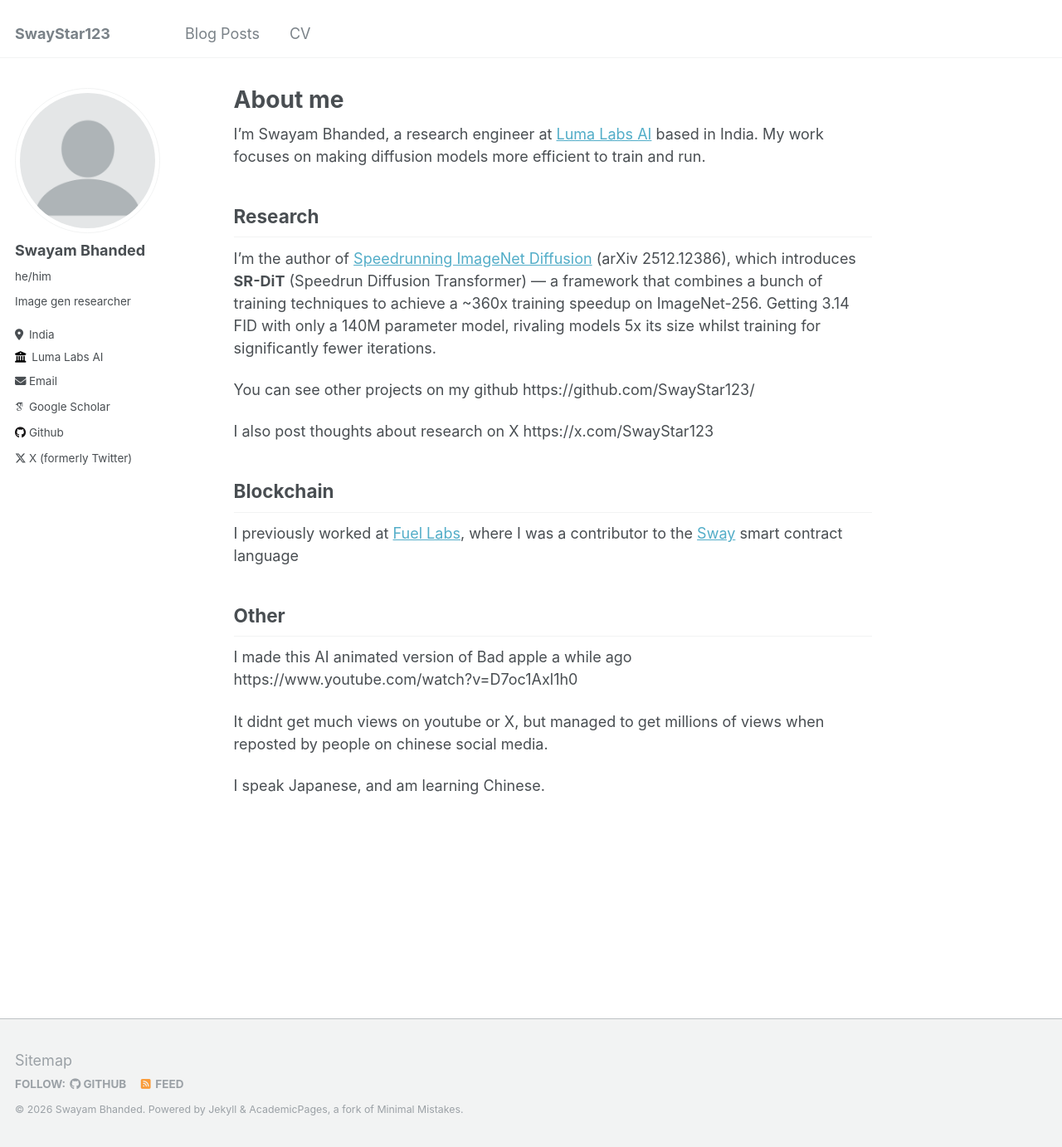
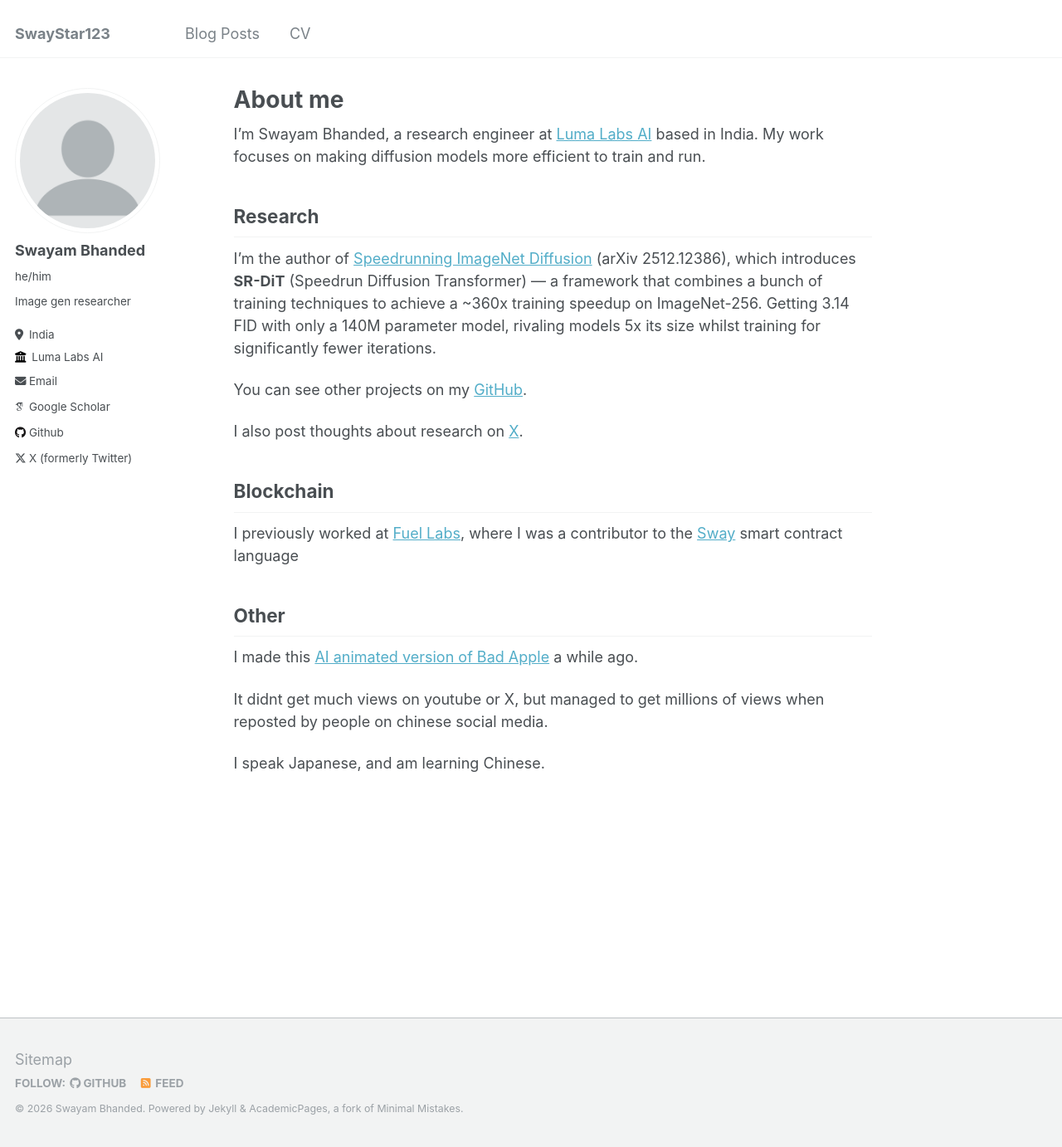
Before and after one commit to SwayStar123/swaystar123.github.io, a Jekyll site: the page built from _pages/about.md, in a window 1280 px wide and 1382 px high. Shown: the whole window at 83% size. Built offline with Jekyll 4.4.1, drawn with Linux system fonts in a browser that asks for light colours; some web fonts are replaced.

Commit message:
make links clickable

```diff
--- a/_pages/about.md
+++ b/_pages/about.md
@@ -13,9 +13,9 @@ I'm Swayam Bhanded, a research engineer at [Luma Labs AI](https://lumalabs.ai/)
 
 I'm the author of [Speedrunning ImageNet Diffusion](https://arxiv.org/abs/2512.12386) (arXiv 2512.12386), which introduces **SR-DiT** (Speedrun Diffusion Transformer) — a framework that combines a bunch of training techniques to achieve a ~360x training speedup on ImageNet-256. Getting 3.14 FID with only a 140M parameter model, rivaling models 5x its size whilst training for significantly fewer iterations.
 
-You can see other projects on my github https://github.com/SwayStar123/
+You can see other projects on my [GitHub](https://github.com/SwayStar123/).
 
-I also post thoughts about research on X https://x.com/SwayStar123
+I also post thoughts about research on [X](https://x.com/SwayStar123).
 
 ## Blockchain
 
@@ -23,7 +23,7 @@ I previously worked at [Fuel Labs](https://fuel.network), where I was a contribu
 
 ## Other
 
-I made this AI animated version of Bad apple a while ago https://www.youtube.com/watch?v=D7oc1Axl1h0
+I made this [AI animated version of Bad Apple](https://www.youtube.com/watch?v=D7oc1Axl1h0) a while ago.
 
 It didnt get much views on youtube or X, but managed to get millions of views when reposted by people on chinese social media.
 
```
